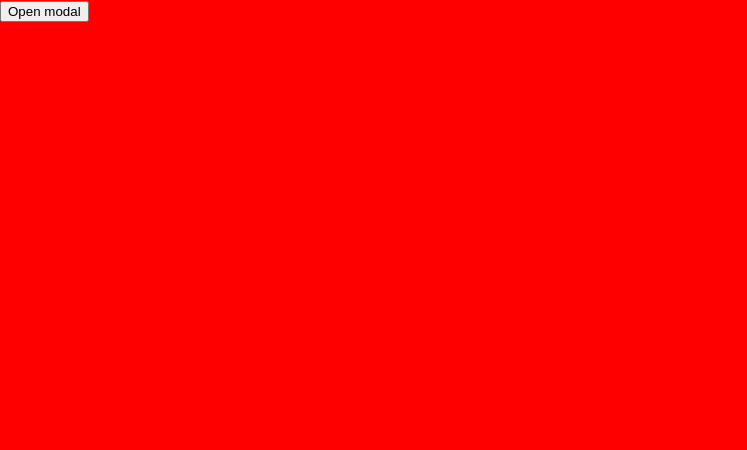
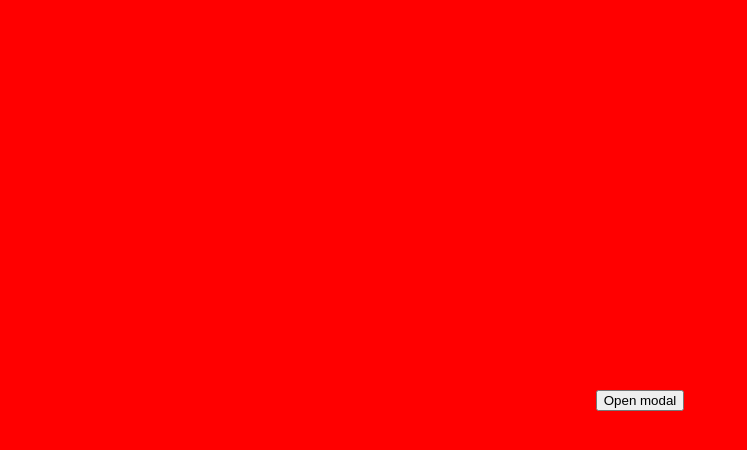
Before and after one commit to chet-w/react-ios-modal, a React (Create React App) app: page / in a window 1280 px wide. Shown: the top 450 px of the page, without its empty margins (0-747 px from the left). Built offline with nearby package versions, Linux system fonts and the light colour scheme.

Commit message:
Move demo app styles to css

```diff
--- a/src/App.tsx
+++ b/src/App.tsx
@@ -23,7 +23,7 @@ function App() {
   const { openModal } = useModal();
 
   return (
-    <div className="app" style={{ background: "red", height: "100%" }}>
+    <div className="app">
       <button type="button" onClick={() => openModal(<DemoModal />)}>
         Open modal
       </button>
--- a/src/index.css
+++ b/src/index.css
@@ -5,16 +5,15 @@ body {
     sans-serif;
   -webkit-font-smoothing: antialiased;
   -moz-osx-font-smoothing: grayscale;
-  background-image: url("./logo.svg");
-  background-repeat: no-repeat;
-  background-size: cover;
 }
 
-code {
-  font-family: source-code-pro, Menlo, Monaco, Consolas, 'Courier New',
-    monospace;
+html, body, #root, .app {
+  height: 100%;
 }
 
-html, body, #root {
-  height: 100%;
+.app {
+  background: red;
+  display: flex;
+  justify-content: center;
+  align-items: center;
 }
```
